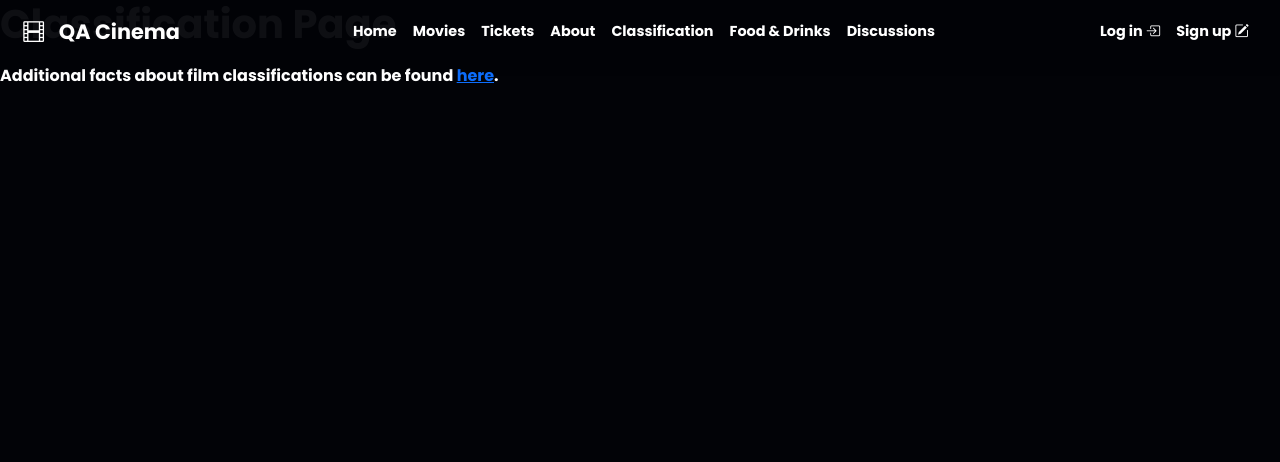
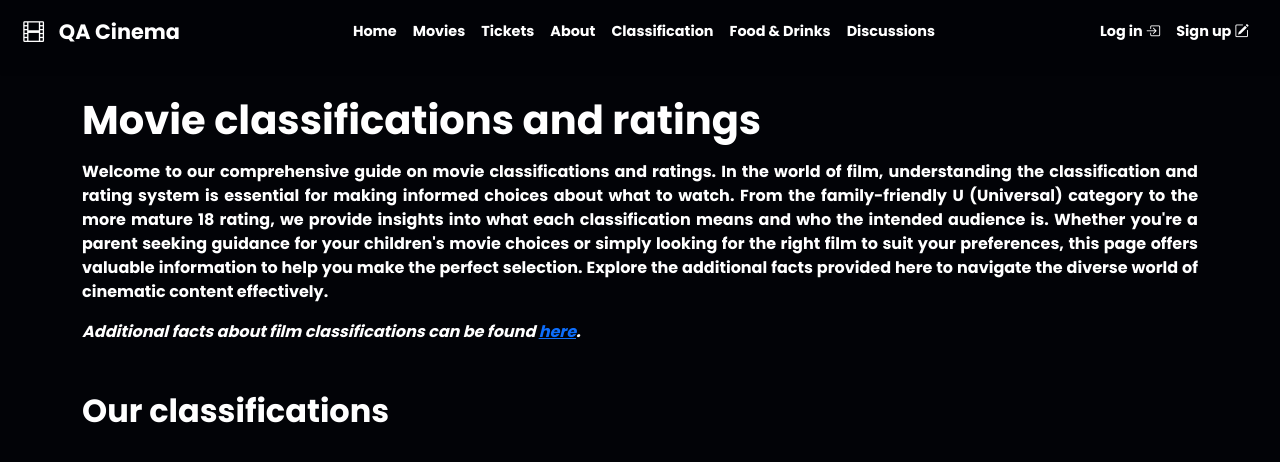
Before and after one commit to fkia413/CodeBusters, a Flask app: page /classification in a window 1280 px wide. Shown: the top 462 px of the page. Run offline with Flask 3, Linux system fonts and the light colour scheme; data that the repository does not hold is empty; parts of the project's set-up code (start-up, migrations or seed data) failed here and were passed over.

Commit message:
RN: refactored classifications page front end

```diff
--- a/application/static/css/stylesheet.css
+++ b/application/static/css/stylesheet.css
@@ -661,6 +661,7 @@ button {
         flex: 0 0 calc(50% - 20px);
         max-width: calc(50% - 20px);
     }
+
 }
 
 /* Add styles for the booking form */
@@ -938,3 +939,26 @@ button {
     text-shadow: 0 .4rem 2rem rgba(0, 0, 0, .4);
 
 }
+
+.classification-content {
+    text-align: justify;
+}
+
+.classifications-container {
+    display: flex;
+    flex-wrap: wrap;
+    justify-content: space-between;
+}
+
+
+.classification-item {
+    width: calc(50% - 20px);
+    margin-bottom: 20px;
+    padding: 20px;
+    box-shadow: 0 2px 4px rgba(255, 255, 255, .5);
+    text-align: center;
+}
+
+.classification-description {
+    margin-top: 10px;
+}
--- a/application/templates/classification.html
+++ b/application/templates/classification.html
@@ -1,25 +1,59 @@
-{%extends "layout.html"%} {% block content%}
-<div class="classification-content">
-	<h1>Classification Page</h1>
-	<ul>
+{% extends "layout.html" %}
+
+<!-- Setting title of the page -->
+{% block title %} - Classifications {% endblock title%}
+
+<!-- Importing all refs needed for the page -->
+{% block links_refs %} {% endblock links_refs %}
+
+<!-- Displaying main content of the page -->
+{% block content %}
+<div class="container custom-mt mb-5">
+	<section class="mb-2 classification-content">
+		<h1 class="mb-3" style="text-align: left">
+			Movie classifications and ratings
+		</h1>
+		<p>
+			Welcome to our comprehensive guide on movie classifications and
+			ratings. In the world of film, understanding the classification and
+			rating system is essential for making informed choices about what to
+			watch. From the family-friendly U (Universal) category to the more
+			mature 18 rating, we provide insights into what each classification
+			means and who the intended audience is. Whether you're a parent
+			seeking guidance for your children's movie choices or simply looking
+			for the right film to suit your preferences, this page offers
+			valuable information to help you make the perfect selection. Explore
+			the additional facts provided here to navigate the diverse world of
+			cinematic content effectively.
+		</p>
+		<p>
+			<i
+				>Additional facts about film classifications can be found
+				<a href="https://www.bbfc.co.uk/about-classification">here</a
+				>.</i
+			>
+		</p>
+	</section>
+	<section class="mt-5 mb-1">
+		<h2 class="mb-3">Our classifications</h2>
+		<!-- Displaying all classifications content -->
+		<div class="classifications-container">
 			{% for classification in classifications %}
-		<li>
-			<h2>{{ classification.name }}</h2>
-
+			<div class="classification-item">
 				<img
 					src="{{ url_for('static', filename='imgs/classifications/' + classification.icon_path) }}"
 					alt="{{ classification.name }} Icon"
 					width="100"
 					height="100"
 				/>
+				<div class="classification-description">
+					<h2>{{ classification.name }}</h2>
 					<p>{{ classification.rules_and_conditions }}</p>
-		</li>
-		{% endfor %}
-	</ul>
-	<p>
-		Additional facts about film classifications can be found
-		<a href="linkkkk">here</a>.
-	</p>
+				</div>
 			</div>
 
-{%endblock%}
+			{% endfor %}
+		</div>
+	</section>
+</div>
+{% endblock content %}
```
Lines whose indentation alone changed are shown as unchanged.
